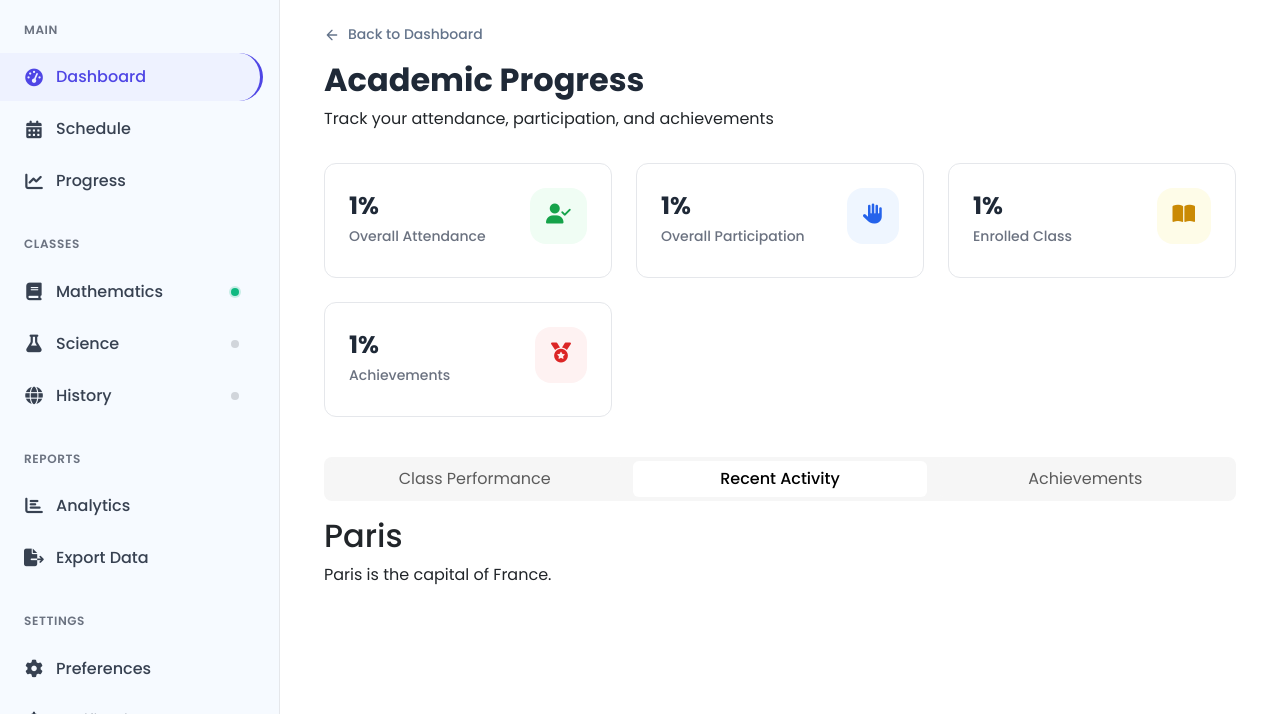
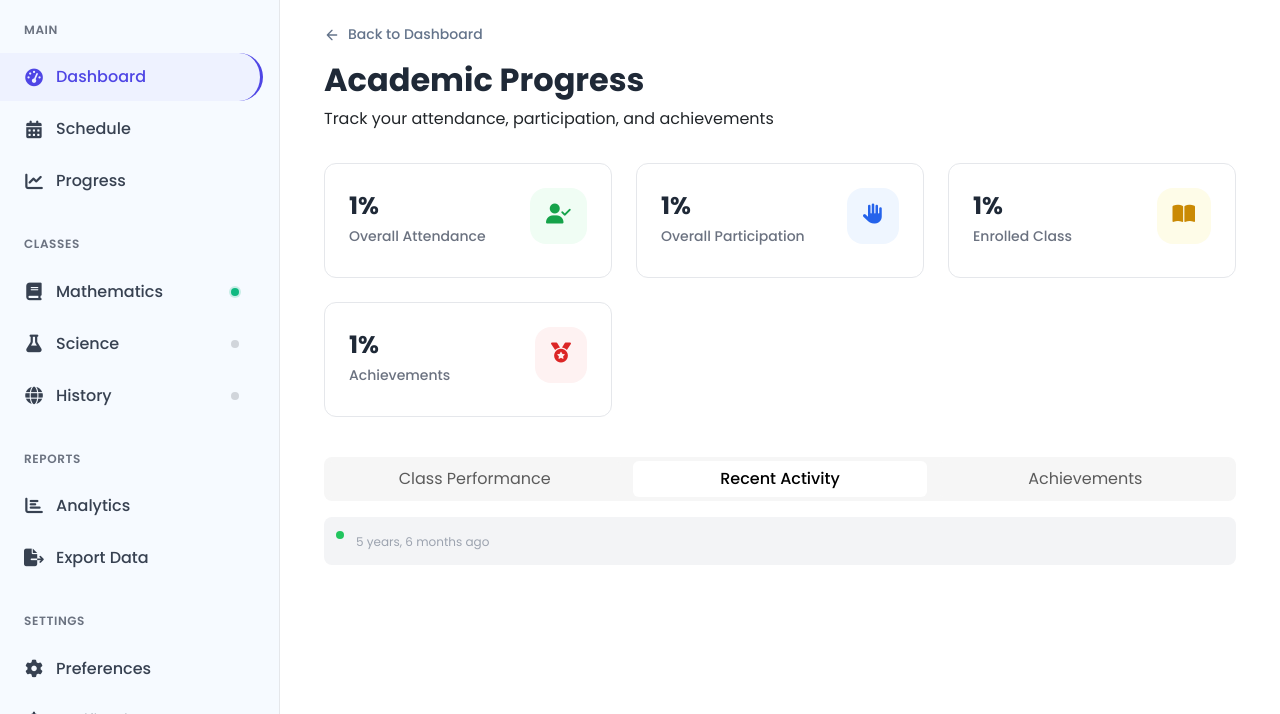
Before and after one commit to Draketzy/iclassroom, a Django app: template iClassroom/classroom/templates/classroom/student/student_progress.html in a window 1280 px wide, after a click on "Recent Activity". Shown: the part 86-800 px from the top of the page. Run offline with Django 3.2, Linux system fonts and the light colour scheme; the template is opened without the code that fills it: most values are stand-ins (such as "Sample title", 1, 10 or a date in 2020); some libraries are stand-ins or nearby versions.

Commit message:
progress

```diff
--- a/iClassroom/classroom/templates/classroom/student/student_progress.html
+++ b/iClassroom/classroom/templates/classroom/student/student_progress.html
@@ -118,8 +118,39 @@
 </div>
 
       <div id="recent-activity" class="tab-progress" style="display:none">
-        <h2>Paris</h2>
-        <p>Paris is the capital of France.</p>
+        <h2 style="display:none;">Recent Activity</h2>
+        <div class="activities-list">
+          {% if not recent_activities %}
+            <div class="empty-state small">
+              <svg width="48" height="48" viewBox="0 0 24 24" fill="none" xmlns="http://www.w3.org/2000/svg">
+                <path d="M13 2L3 14H12L11 22L21 10H12L13 2Z" stroke="#9ca3af" stroke-width="1.5"/>
+              </svg>
+              <p>No recent activities</p>
+            </div>
+          {% else %}
+            {% for activity in recent_activities %}
+              <div class="activity-item">
+                <div class="activity-dot success"></div>
+                <div class="activity-content">
+                  {% if activity.type == 'attendance' %}
+                    {% if activity.activity.status == 'present' %}
+                      <p>Attended <strong>{{ activity.activity.session.class_instance.course_name }}</strong> on {{ activity.activity.session.session_date|date:"M d, Y" }}</p>
+                    {% elif activity.activity.status == 'late' %}
+                      <p>Late for <strong>{{ activity.activity.session.class_instance.course_name }}</strong> on {{ activity.activity.session.session_date|date:"M d, Y" }}</p>
+                    {% elif activity.activity.status == 'absent' %}
+                      <p>Missed <strong>{{ activity.activity.session.class_instance.course_name }}</strong> on {{ activity.activity.session.session_date|date:"M d, Y" }}</p>
+                    {% else %}
+                      <p>Status: {{ activity.activity.get_status_display }} for <strong>{{ activity.activity.session.class_instance.course_name }}</strong> on {{ activity.activity.session.session_date|date:"M d, Y" }}</p>
+                    {% endif %}
+                  {% elif activity.type == 'participation' %}
+                    <p>Received <strong>{{ activity.activity.points }}</strong> point{{ activity.activity.points|pluralize }} for {{ activity.activity.category.name|lower }} in <strong>{{ activity.activity.session.class_instance.course_name }}</strong> ({{ activity.activity.session.session_date|date:"M d, Y" }})</p>
+                  {% endif %}
+                  <span class="activity-time">{{ activity.time|timesince }} ago</span>
+                </div>
+              </div>
+            {% endfor %}
+          {% endif %}
+        </div>
       </div>
 
       <div id="achievements" class="tab-progress" style="display:none">
@@ -272,6 +303,43 @@
   color: #fff;
   font-size: 13px;
 }
+.empty-state {
+  text-align: center;
+  padding: 40px 20px;
+  border-radius: 12px;
+  background: #f9fafb;
+  margin-top: 24px;
+}
+.empty-state svg {
+  margin-bottom: 12px;
+}
+.activity-item {
+  display: flex;
+  align-items: flex-start;
+  gap: 12px;
+  padding: 12px;
+  border-radius: 8px;
+  background: #f3f4f6;
+  margin-bottom: 12px;
+}
+.activity-dot {
+  width: 8px;
+  height: 8px;
+  border-radius: 50%;
+  position: relative;
+  top: 2px;
+}
+.activity-dot.success {
+  background: #22c55e;
+}
+.activity-content {
+  flex: 1;
+}
+.activity-time {
+  font-size: 12px;
+  color: #9ca3af;
+  margin-top: 4px;
+}
 </style>
 {% endblock %}
 
```
Also changed, not shown: iClassroom/classroom/views.py (+28 -0 lines).
